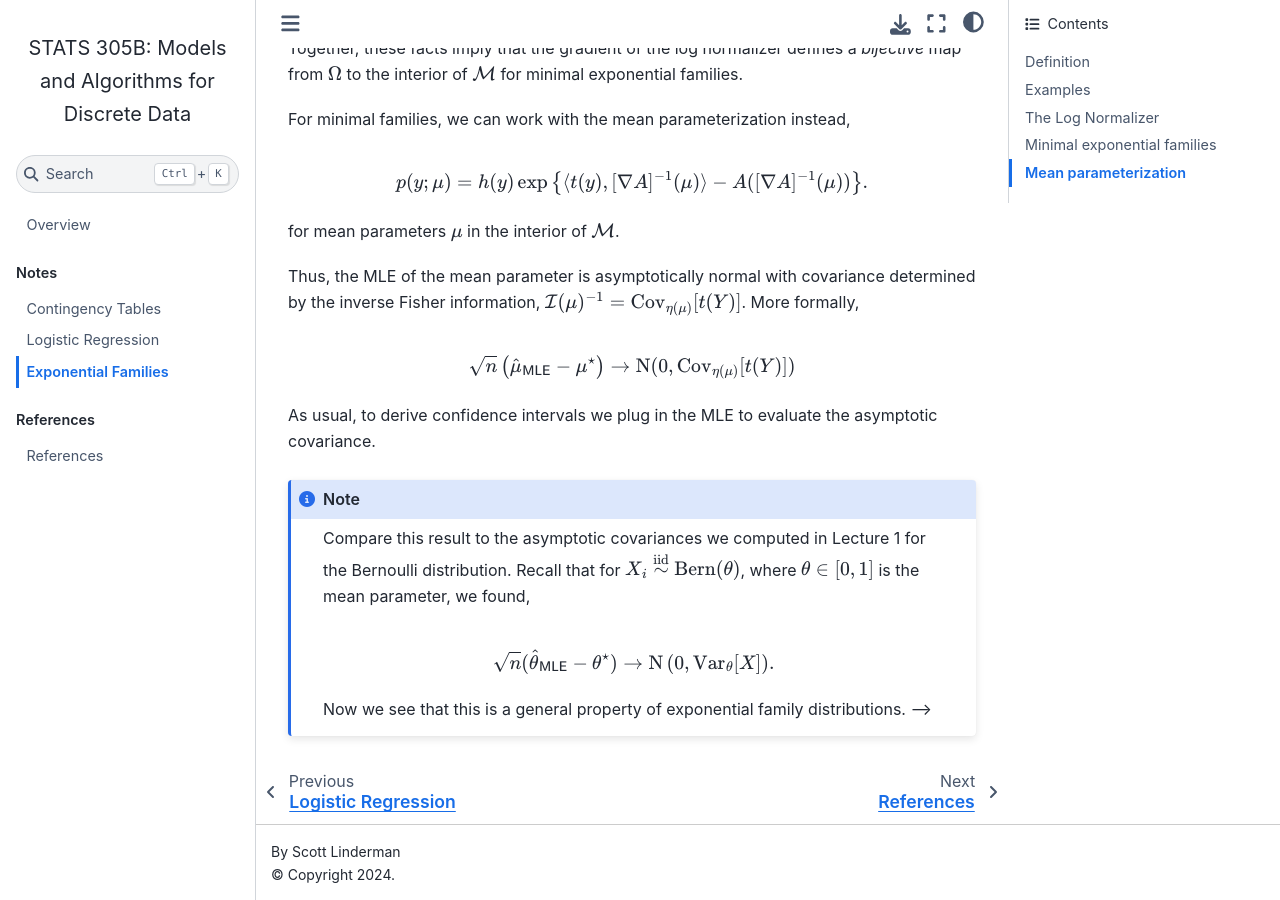
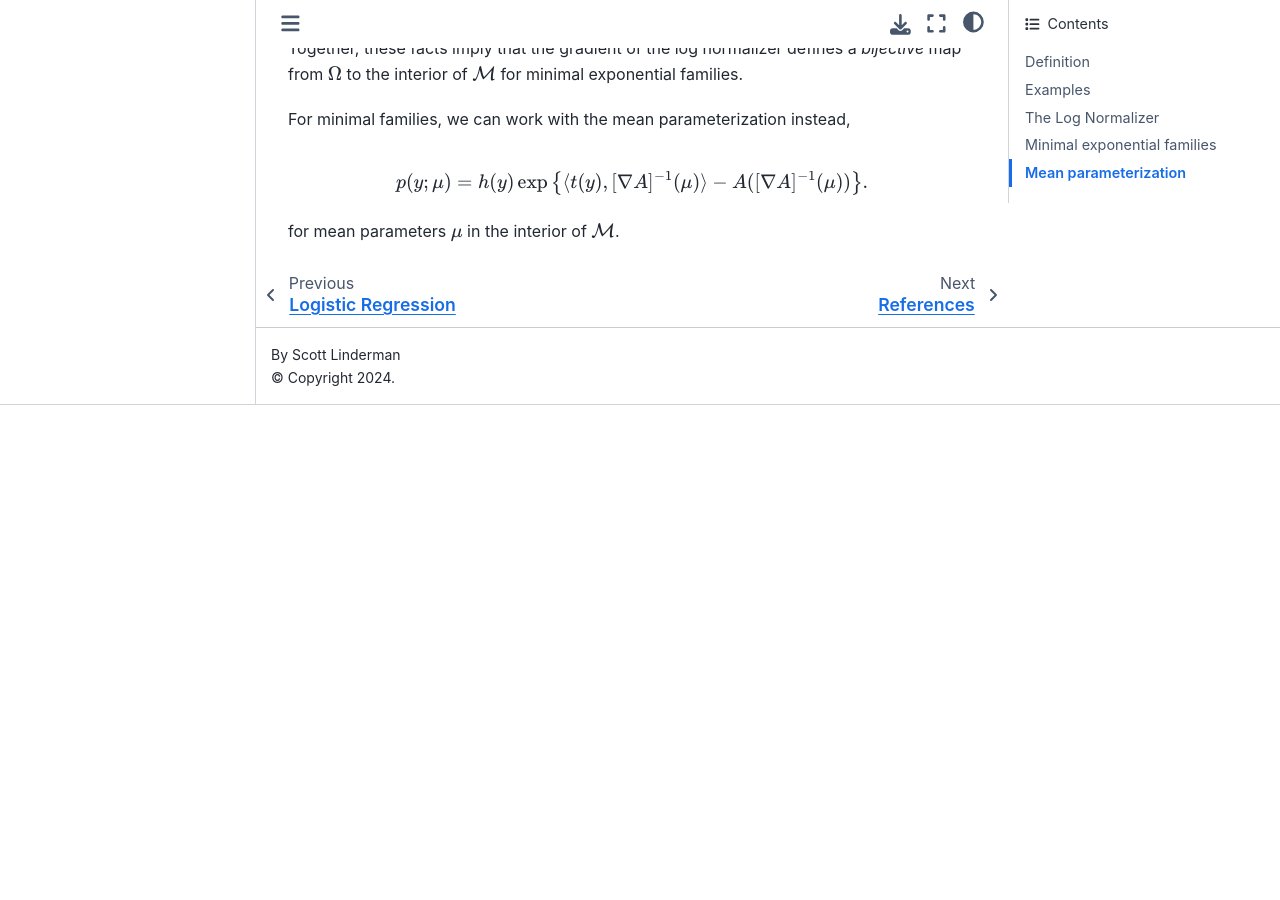
Before and after one commit to slinderman/stats305b, a Jupyter Book: the page built from lectures/04_expfam.md, in a window 1280 px wide and 900 px high, scrolled down 5372 px. Built offline with Jupyter Book 1.0.4 settings and Sphinx 7.4.7 and the Sphinx Book theme 1.1.4, drawn with Linux system fonts in a browser that asks for light colours; pages that are not in the unit, such as notebooks, are missing from menus; after the commit the page ends 5777 px from its top, so only the background shows below that.

Commit message:
commenting out blurb

```diff
--- a/lectures/04_expfam.md
+++ b/lectures/04_expfam.md
@@ -261,7 +261,8 @@ We obtain the Fisher information of the mean parameter $\mu$ by left and right m
 \begin{align*}
 \cI(\mu)^{-1} = \tfrac{1}{n} \Cov_{\eta(\mu)}[t(Y)].
 \end{align*} -->
-Thus, the MLE of the mean parameter is asymptotically normal with covariance determined by the inverse Fisher information, $\cI(\mu)^{-1} = \Cov_{\eta(\mu)}[t(Y)]$. More formally,
+
+<!-- Thus, the MLE of the mean parameter is asymptotically normal with covariance determined by the inverse Fisher information, $\cI(\mu)^{-1} = \Cov_{\eta(\mu)}[t(Y)]$. More formally,
 \begin{align*}
 \sqrt{n} \left( \hat{\mu}_{\mathsf{MLE}} - \mu^\star \right)
 &\to \mathrm{N}(0, \Cov_{\eta(\mu)}[t(Y)])
@@ -273,9 +274,10 @@ Compare this result to the asymptotic covariances we computed in Lecture 1 for t
 \begin{align*}
 \sqrt{n} (\hat{\theta}_{\mathsf{MLE}} - \theta^\star) \to \mathrm{N}\left(0, \Var_\theta[X] \right).
 \end{align*}
-Now we see that this is a general property of exponential family distributions. -->
+Now we see that this is a general property of exponential family distributions.
+:::
+-->
 
-:::
 <!--
 ## Conjugate duality
 
```
